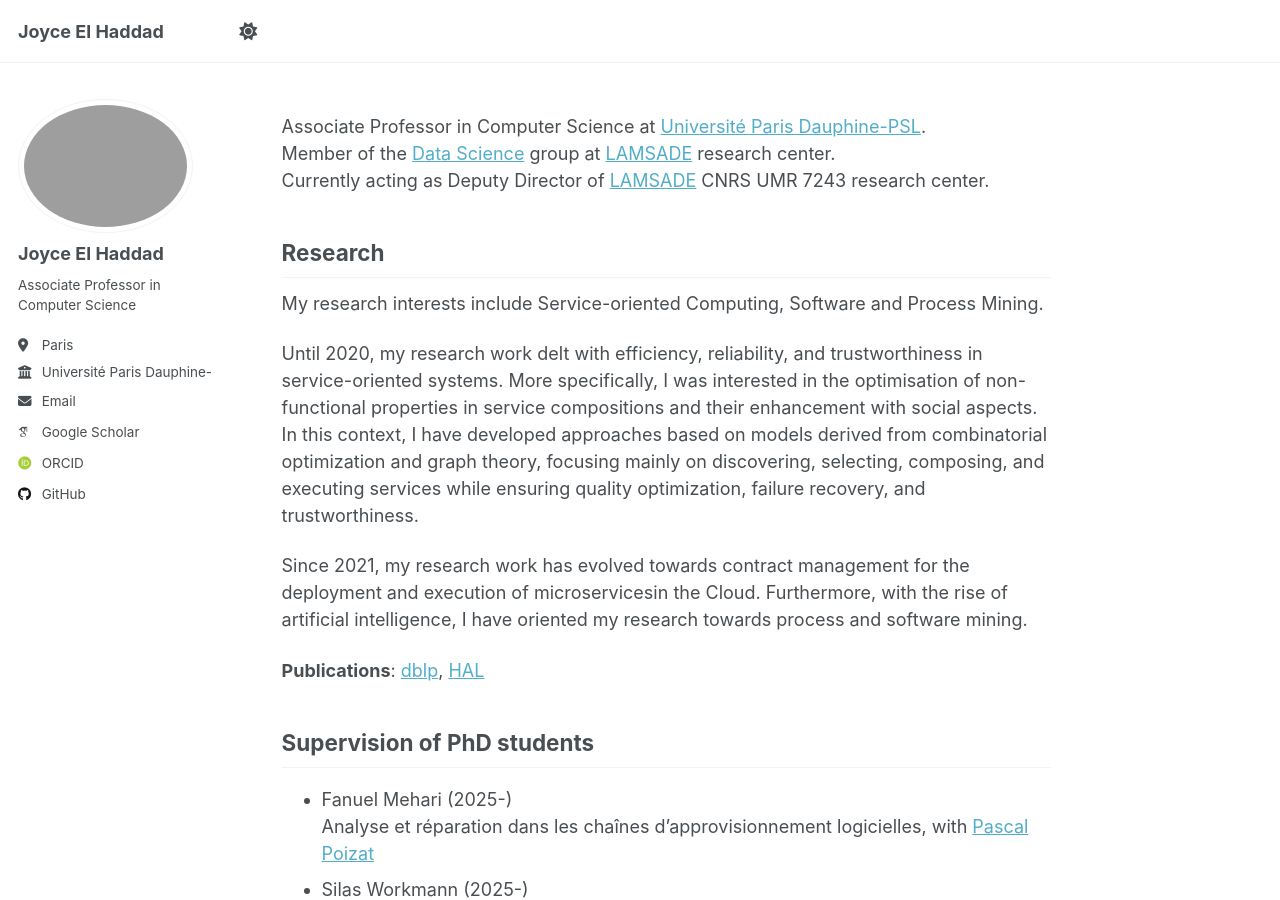
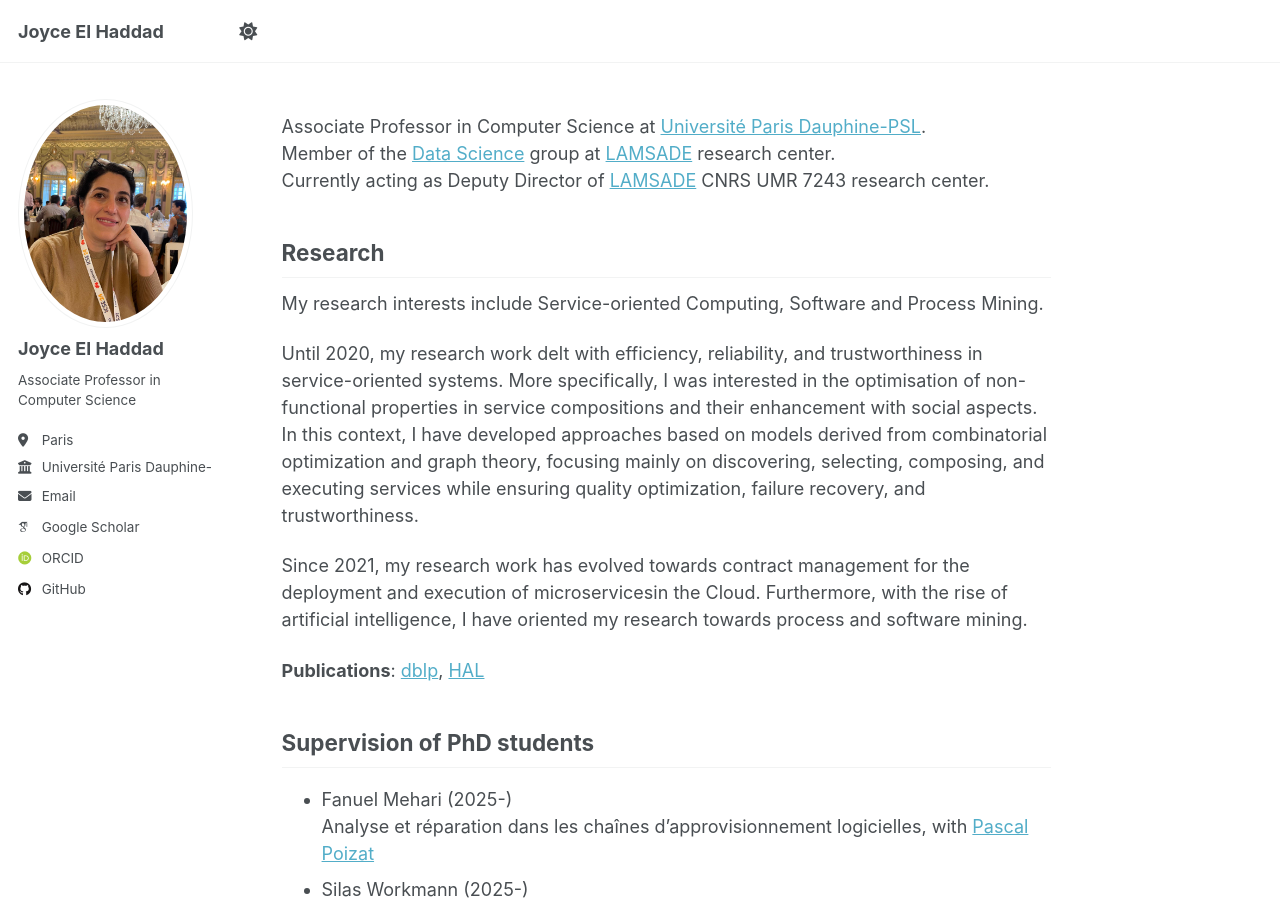
Before and after one commit to joyceelhaddad/joyceelhaddad.github.io, a Jekyll site: the page built from _pages/about.md, in a window 1280 px wide and 900 px high. Built offline with Jekyll 4.4.1, drawn with Linux system fonts in a browser that asks for light colours; some web fonts are replaced; a script that is not in the unit is left out.

Commit message:
Update _config.yml

```diff
--- a/_config.yml
+++ b/_config.yml
@@ -23,7 +23,7 @@ repository               : "joyceelhaddad.github.io"
 #               Additional customization can be done by editing /_includes/author-profile.html
 author:
   # Biographic information
-  avatar           : "my_photo_2.png"
+  avatar           : "my_photo_2.jpg"
   name             : "Joyce El Haddad"
   pronouns         : # example: "she/her"
   bio              : "Associate Professor in Computer Science"
```
